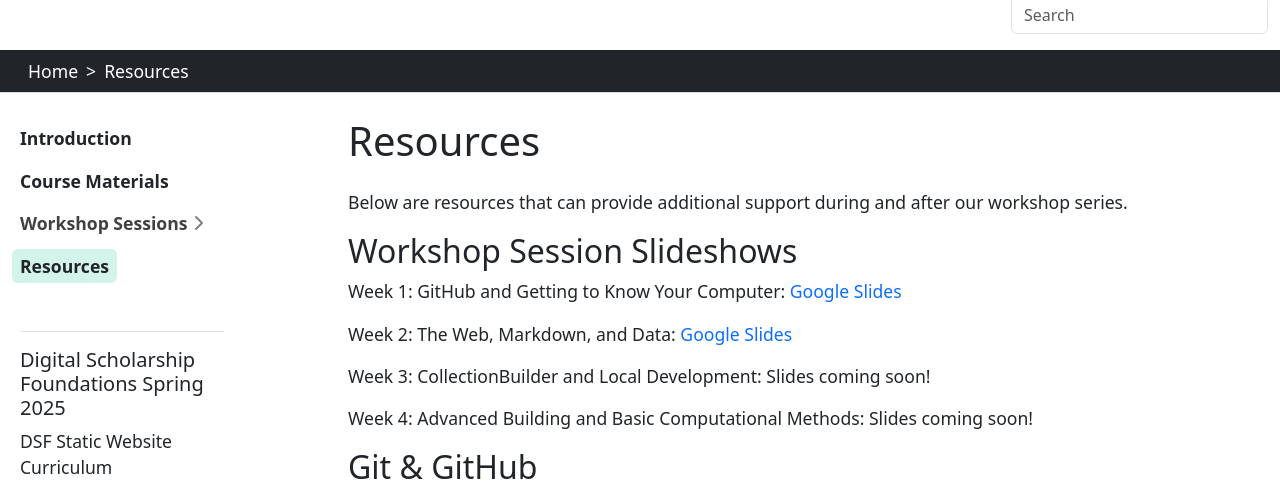
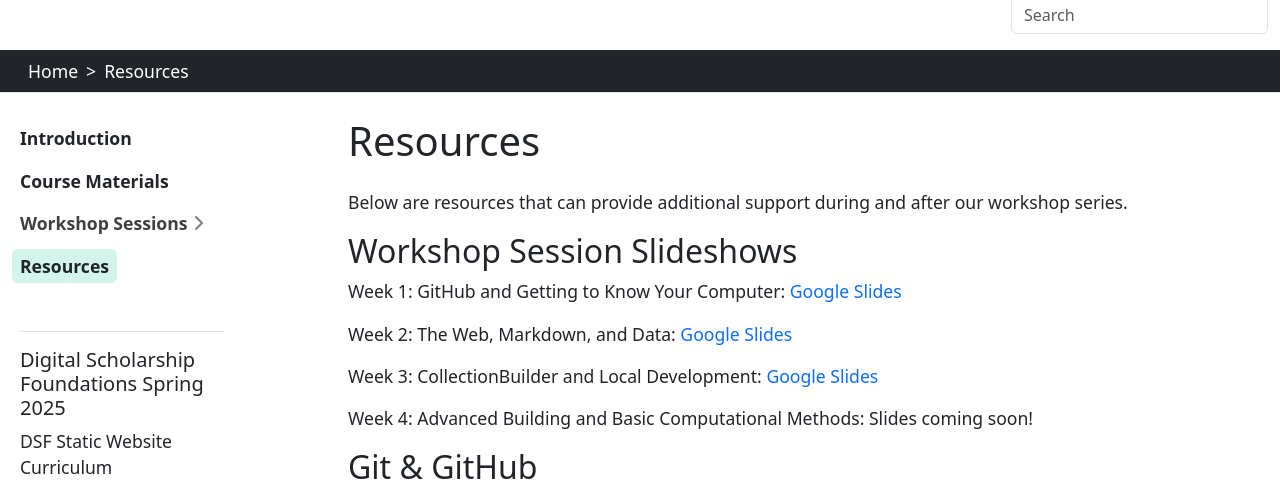
Before and after one commit to PULdischo/dsf-spring-2025, a Jekyll site: the page built from content/resources.md, in a window 1280 px wide and 900 px high, cut to the strip 120-613 px from the top of the window. Built offline with Jekyll 4.4.1, drawn with Linux system fonts in a browser that asks for light colours.

Commit message:
updates week 3 and adds slides

```diff
--- a/content/resources.md
+++ b/content/resources.md
@@ -11,7 +11,7 @@ Week 1: GitHub and Getting to Know Your Computer: [Google Slides](https://docs.g
 
 Week 2: The Web, Markdown, and Data: [Google Slides](https://docs.google.com/presentation/d/1WZE_RDo2Ajjr2nVWqx6a0neXKhFmIDhC_FpLtdYXr-Q/edit?usp=sharing)
 
-Week 3: CollectionBuilder and Local Development: Slides coming soon!
+Week 3: CollectionBuilder and Local Development: [Google Slides](https://docs.google.com/presentation/d/1SkbMBuufQpu_rr3sQJf53l8HZ70N5vzGdsIMLXSt_8Q/edit?usp=sharing)
 
 Week 4: Advanced Building and Basic Computational Methods: Slides coming soon!
 
```
Also changed, not shown: content/sessions/week-3.md (+14 -4 lines).
